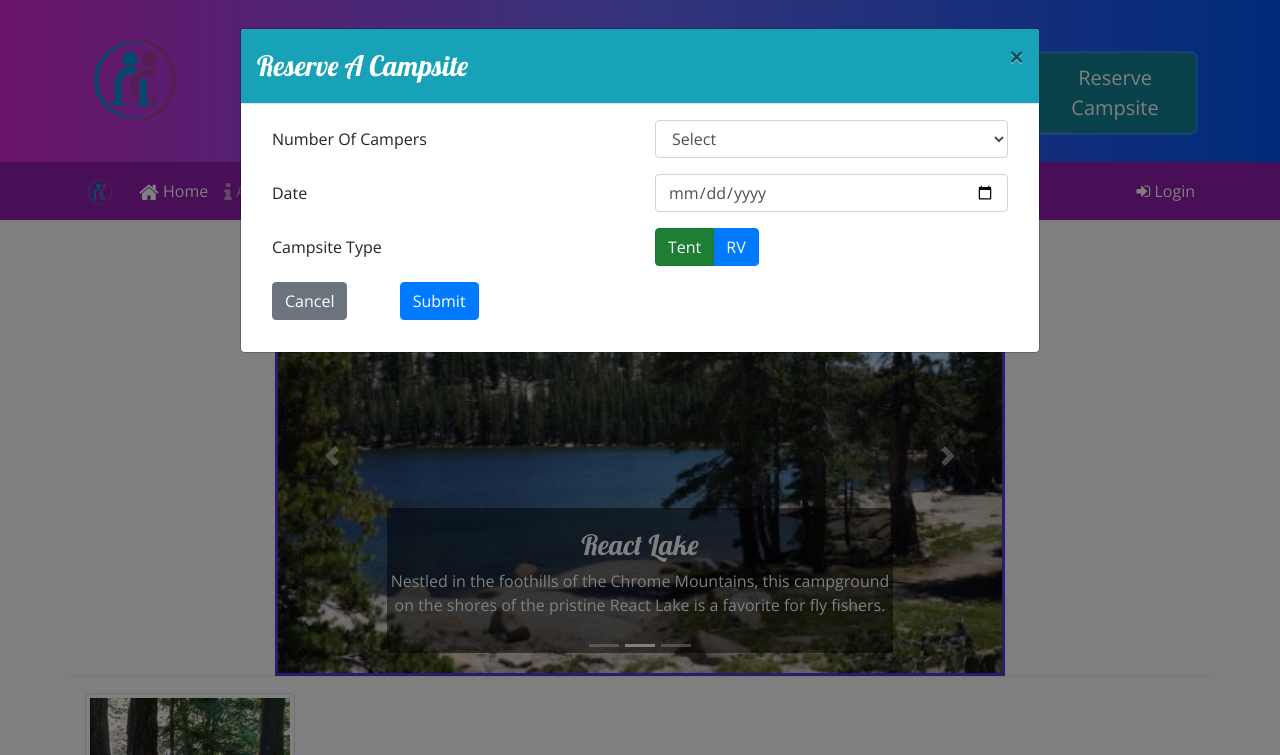
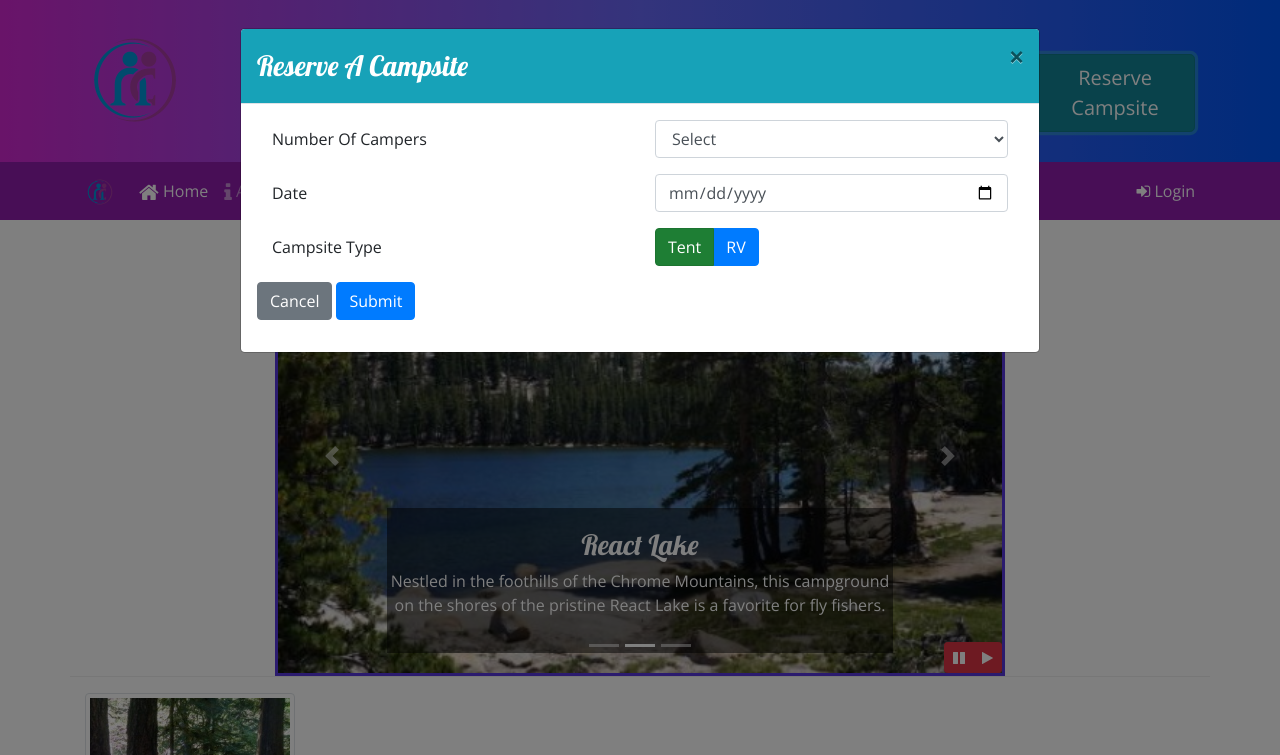
Before and after one commit to NabilPervez/nucampsite, a website: page index.html in a window 1280 px wide. Both pictures are taken after a click on the button "Reserve Campsite". Shown: the top 755 px of the page. Drawn offline with nearby package versions, Linux system fonts and the light colour scheme.

Commit message:
bootstrap and jquery p1

```diff
--- a/css/styles.css
+++ b/css/styles.css
@@ -51,3 +51,10 @@ header h2{
 .carousel {
     border: solid #5637DD;
 }
+
+#carouselButton {
+    position: absolute;
+    right: 0;
+    bottom: 0;
+    z-index: 100;
+}
--- a/index.html
+++ b/index.html
@@ -45,6 +45,7 @@
                     <h3 class="modal-title text-white">Reserve A Campsite</h3>
                     <button type="button" class="close" data-dismiss="modal">&times;</button>
                 </div>
+
                 <div class="modal-body">
                     <div class="container-fluid">
                         <form id="reserveForm">
@@ -63,6 +64,7 @@
                                     </div>
                             </div>
 
+                            <!-- Date -->
                             <div class="row form-group">
                                 <label for="date" class="col-sm-6 col-form-label">Date</label>
                                 <div class="col">
@@ -70,6 +72,7 @@
                                 </div>
                             </div>
 
+                            <!-- Tent / RV Buttons -->
                             <div class="row form-group">
                                 <label class="col-sm-6  col-form-label">Campsite Type</label>
                                 <div class="col-2 btn-group btn-group-toggle" data-toggle="buttons">
@@ -82,15 +85,11 @@
                                 </div>
                             </div>
 
+                            <!-- Cancel / Submit Buttons-->
                             <div class="row form-group">
-                                <div class="col-2">
-                                    <button type="button" class="btn btn-secondary btn-sml ml-auto" data-dismiss="modal">Cancel</button>
-                                </div>
-                                <div class="col">
-                                    <button type="submit" class="btn btn-primary btn-sml ml-auto">Submit</button>
-                                </div>
+                                    <button type="button" class="btn btn-secondary btn-sml" data-dismiss="modal">Cancel</button>
+                                    <button type="submit" class="btn btn-primary btn-sml ml-1">Submit</button>
                             </div>
-
 
                         </form>
                     </div> <!--container-->
@@ -207,7 +206,17 @@
                         <span class="carousel-control-next-icon"></span>
                         <span class="sr-only">Next</span>
                     </a>
-                </div>
+
+                    <div class="btn-group" id="carouselButton">
+                        <button class="btn btn-danger btn-sm" id="carouselPause">
+                            <i class="fa fa-pause"></i>
+                        </button>
+                        <button class="btn btn-danger btn-sm" id="carouselPlay">
+                            <i class="fa fa-play"></i>
+                        </button>
+                    </div>
+
+                </div> <!--carousel-->
             </div>
         </div>
 
@@ -334,6 +343,18 @@
     <script src="node_modules/popper.js/dist/umd/popper.min.js"></script>
     <script src="node_modules/bootstrap/dist/js/bootstrap.min.js"></script>
 
+    <script>
+        $(function() {
+            $(".carousel").carousel( { interval: 2000 } );
+            $("#carouselPause").click(function(){
+                $(".carousel").carousel("pause");
+            });
+            $("#carouselPlay").click(function(){
+                $(".carousel").carousel("cycle");
+            });
+        });
+    </script>
+
 </body>
 
 </html>
```
